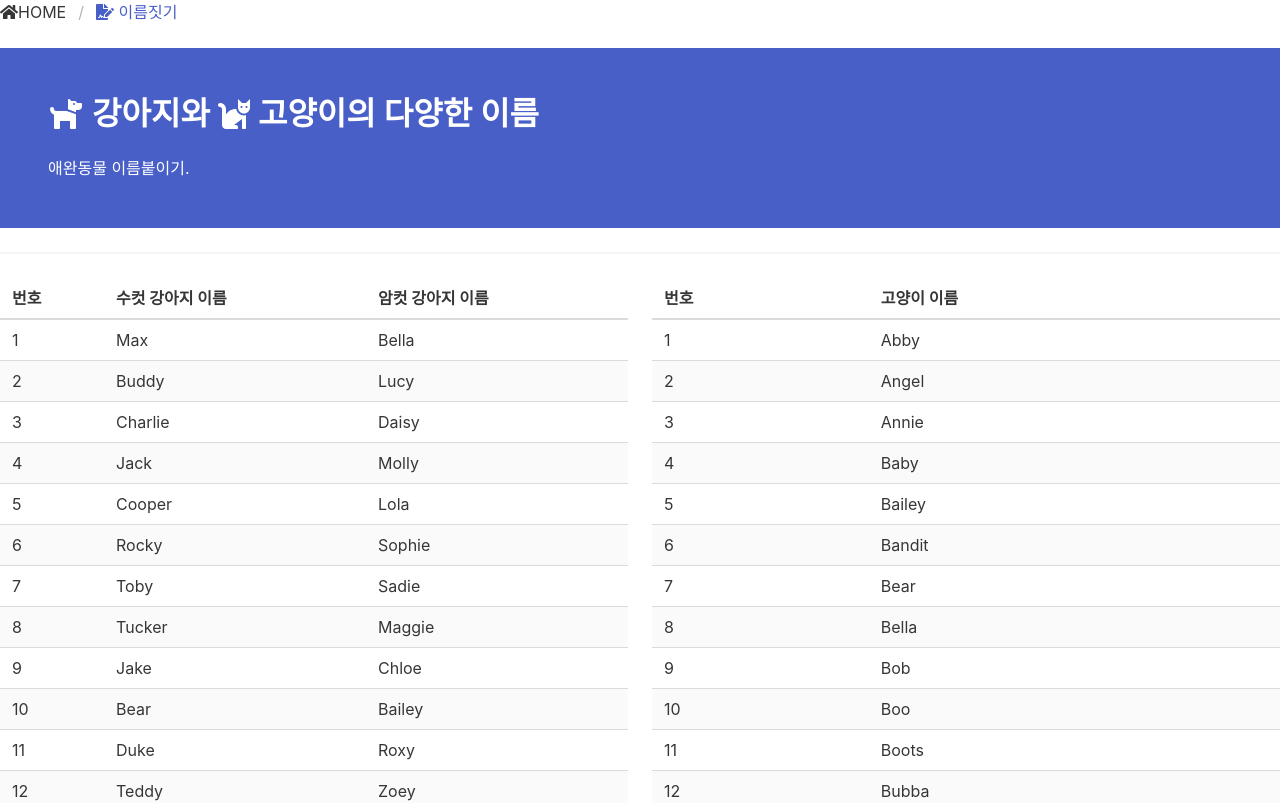
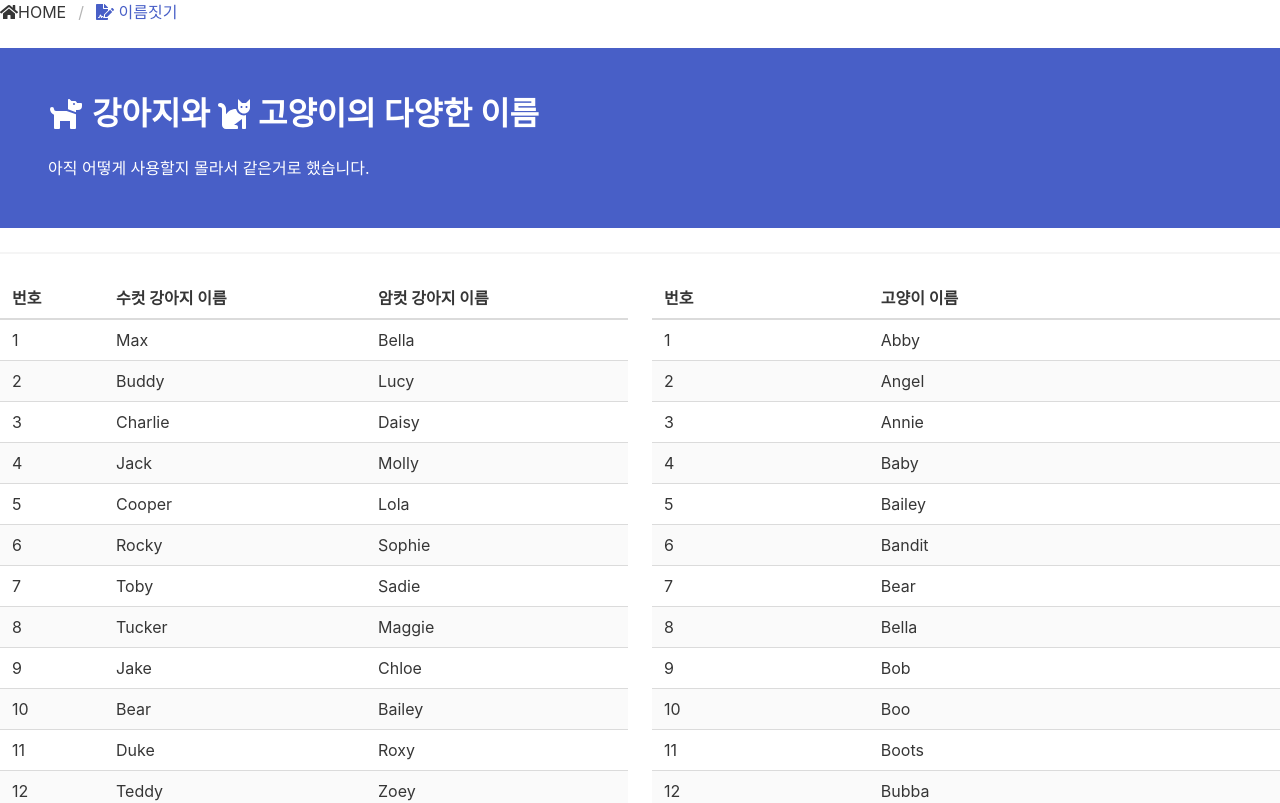
Before and after one commit to SonYB98/MyCloud1, a Nuxt app: page /dogCatNames in a window 1280 px wide. Shown: the top 803 px of the page. Built offline with nearby package versions, Linux system fonts and the light colour scheme.

Commit message:
add dogcatname

```diff
--- a/pages/dogCatNames.vue
+++ b/pages/dogCatNames.vue
@@ -6,7 +6,7 @@
           <i class="fas fa-dog"></i> 강아지와
           <i class="fas fa-cat"></i> 고양이의 다양한 이름
         </p>
-        <p class="subtile">애완동물 이름붙이기.</p>
+        <p class="subtile">아직 어떻게 사용할지 몰라서 같은거로 했습니다.</p>
       </div>
     </section>
     <hr />
```
